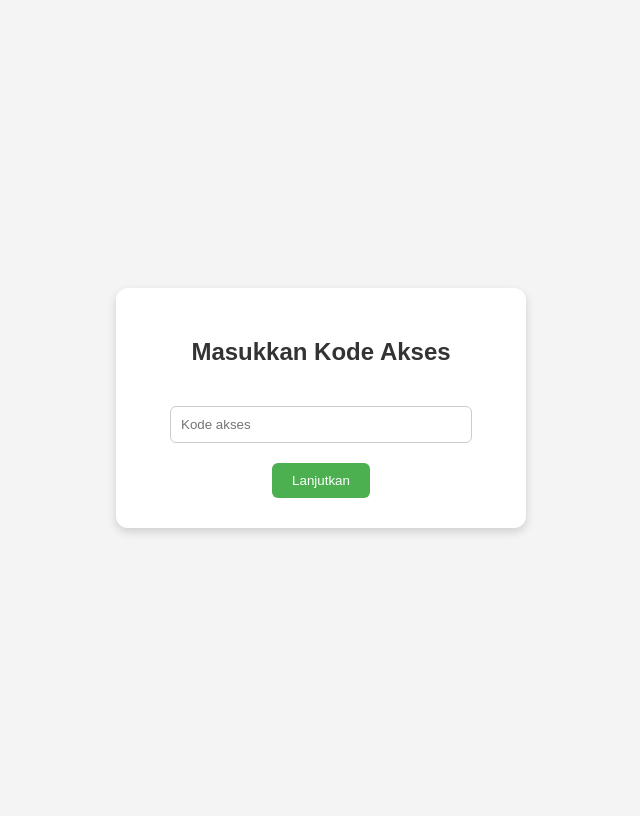
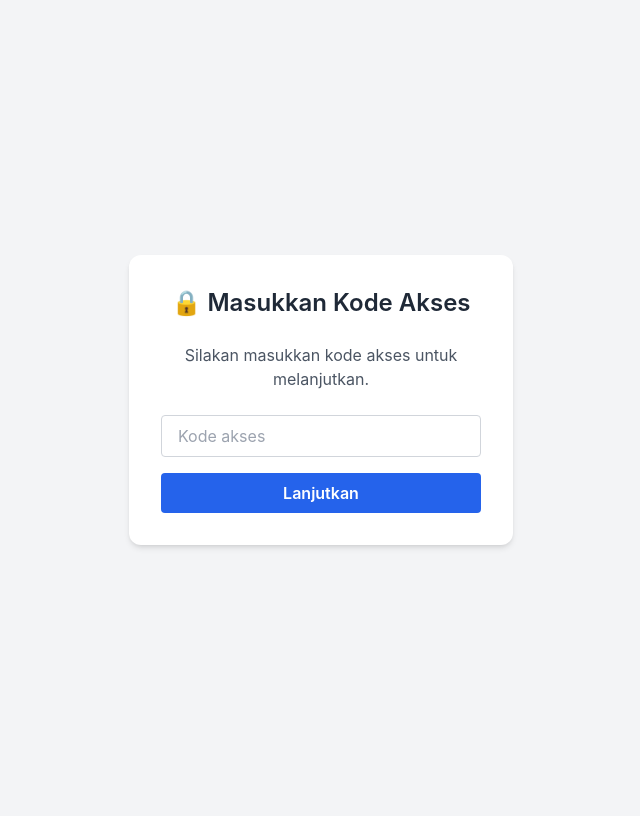
Before and after one commit to ULCCY/e-signature, a Flask app: template templates/auth.html in a window 1280 px wide. Shown: the whole page, without its empty margins (319-959 px from the left). After the commit the page ends 548 px from the top, so only its background shows below. Run offline with Flask 3, Linux system fonts and the light colour scheme; the template is opened without the code that fills it, so the values that code supplies are empty; parts of the project's set-up code (start-up, migrations or seed data) failed here and were passed over; some libraries are stand-ins or nearby versions.

Commit message:
fix: Update v.2.6

```diff
--- a/app.py
+++ b/app.py
@@ -2,7 +2,7 @@ import os
 import json
 import io
 import base64
-from flask import Flask, render_template, request, redirect, url_for, session, jsonify
+from flask import Flask, render_template, request, redirect, url_for, session, jsonify, send_from_directory
 from dotenv import load_dotenv
 from google.oauth2 import service_account
 from googleapiclient.discovery import build
@@ -11,6 +11,7 @@ from reportlab.pdfgen import canvas as pdf_canvas
 from reportlab.lib.pagesizes import A4
 from PyPDF2 import PdfReader, PdfWriter
 import threading
+import mimetypes
 
 # Muat variabel dari file .env
 load_dotenv()
@@ -102,10 +103,9 @@ def add_signature_to_pdf(input_pdf_path, signature_data_url, keyword):
 
         output = PdfWriter()
 
-        # Gabungkan tanda tangan ke PDF
+        # Gabungkan tanda tangan ke halaman terakhir PDF
         for i in range(len(input_pdf.pages)):
             page = input_pdf.pages[i]
-            # Tambahkan tanda tangan ke halaman terakhir
             if i == len(input_pdf.pages) - 1:
                 page.merge_page(sig_pdf.pages[0])
             output.add_page(page)
@@ -187,7 +187,6 @@ def start_download(file_id):
     global DOWNLOAD_STATUS
     DOWNLOAD_STATUS[file_id] = "downloading"
 
-    # Gunakan thread untuk menjalankan unduhan tanpa memblokir
     download_thread = threading.Thread(target=download_file_thread, args=(file_id,))
     download_thread.start()
 
@@ -221,6 +220,13 @@ def check_ready(file_id):
     status = DOWNLOAD_STATUS.get(file_id, "pending")
     return jsonify({"ready": status == "ready", "error": status == "error"})
 
+@app.route("/download_pdf/<file_id>")
+def download_pdf(file_id):
+    """Mengirim file PDF yang sudah diunduh ke browser untuk pratinjau."""
+    file_metadata = drive_service.files().get(fileId=file_id).execute()
+    filename = file_metadata.get("name")
+    return send_from_directory(TEMP_DIR, filename, mimetype=mimetypes.guess_type(filename)[0])
+
 @app.route("/preview_file/<file_id>")
 def preview_file(file_id):
     """Menampilkan halaman pratinjau dan tanda tangan."""
@@ -228,9 +234,10 @@ def preview_file(file_id):
     if not file:
         return "File tidak ditemukan.", 404
 
-    folder_name = get_folder_name_by_id(file.get('parents')[0])
+    folder_id = file.get('parents')[0]
+    folder_name = get_folder_name_by_id(folder_id)
 
-    return render_template("folder.html", file_id=file.get('id'), folder=folder_name)
+    return render_template("preview.html", file_id=file.get('id'), folder=folder_name, folder_id=folder_id)
 
 def get_folder_name_by_id(folder_id):
     """Mencari nama folder berdasarkan ID."""
@@ -257,7 +264,6 @@ def save_signature():
 
         temp_pdf_path = os.path.join(TEMP_DIR, filename)
 
-        # Tambahkan tanda tangan
         signed_path = add_signature_to_pdf(temp_pdf_path, signature_data, folder_name)
         if not signed_path:
             return "Gagal menambahkan tanda tangan.", 500
--- a/templates/auth.html
+++ b/templates/auth.html
@@ -1,54 +1,49 @@
 <!DOCTYPE html>
-<html>
+<html lang="id">
 <head>
+    <meta charset="UTF-8">
+    <meta name="viewport" content="width=device-width, initial-scale=1.0">
     <title>Masukkan Kode Akses</title>
+    <script src="https://cdn.tailwindcss.com"></script>
     <style>
         body {
-            font-family: sans-serif;
-            background: #f4f4f4;
-            display: flex;
-            justify-content: center;
-            align-items: center;
-            height: 100vh;
-        }
-        .card {
-            background: white;
-            padding: 30px;
-            border-radius: 12px;
-            box-shadow: 0 4px 10px rgba(0,0,0,0.15);
-            width: 350px;
-            text-align: center;
-        }
-        input[type="password"] {
-            padding: 10px;
-            width: 80%;
-            margin: 20px 0;
-            border-radius: 6px;
-            border: 1px solid #ccc;
-        }
-        button {
-            padding: 10px 20px;
-            background: #4CAF50;
-            color: white;
-            border: none;
-            border-radius: 6px;
-            cursor: pointer;
-        }
-        button:hover {
-            background: #45a049;
-        }
-        h2 {
-            color: #333;
+            font-family: 'Inter', sans-serif;
         }
     </style>
 </head>
-<body>
-    <div class="card">
-        <h2>Masukkan Kode Akses</h2>
-        <form method="POST">
-            <input type="password" name="code" placeholder="Kode akses" required><br>
-            <button type="submit">Lanjutkan</button>
+<body class="bg-gray-100 flex items-center justify-center min-h-screen p-4">
+
+    <!-- Kontainer Utama -->
+    <div class="bg-white p-8 rounded-xl shadow-md w-full max-w-sm text-center">
+        <h2 class="text-2xl font-semibold text-gray-800 mb-6">
+            🔒 Masukkan Kode Akses
+        </h2>
+
+        <p class="text-gray-600 mb-6">
+            Silakan masukkan kode akses untuk melanjutkan.
+        </p>
+
+        <!-- Formulir -->
+        <form method="POST" class="space-y-4">
+            <div>
+                <label for="code" class="sr-only">Kode Akses</label>
+                <input
+                    type="password"
+                    id="code"
+                    name="code"
+                    placeholder="Kode akses"
+                    required
+                    class="w-full px-4 py-2 border border-gray-300 rounded focus:outline-none focus:ring-2 focus:ring-blue-400"
+                >
+            </div>
+            <button
+                type="submit"
+                class="w-full bg-blue-600 text-white font-semibold py-2 rounded hover:bg-blue-700 transition duration-200"
+            >
+                Lanjutkan
+            </button>
         </form>
     </div>
+
 </body>
 </html>
```
Also changed, not shown: templates/loading.html (+11 -1 lines), templates/preview.html (+30 -17 lines).
